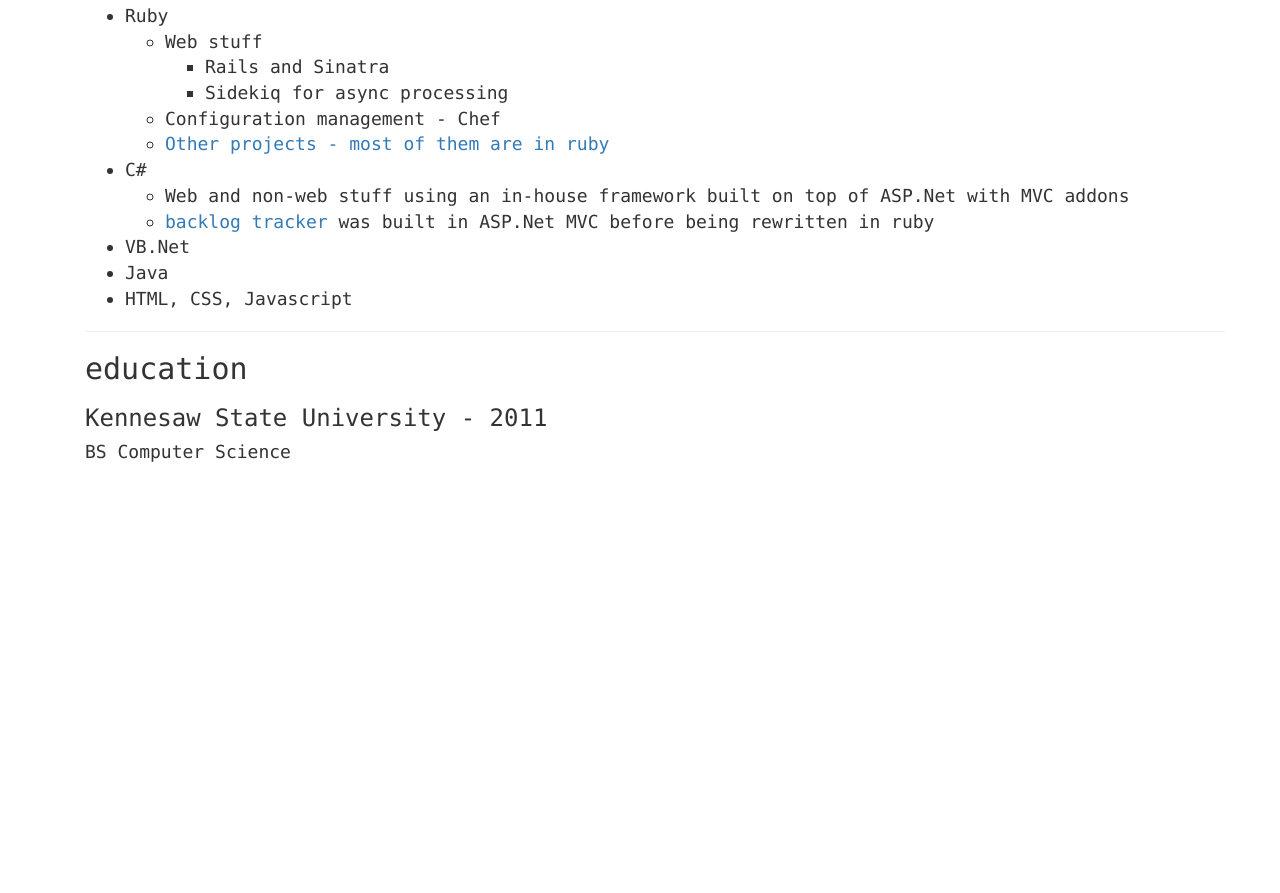
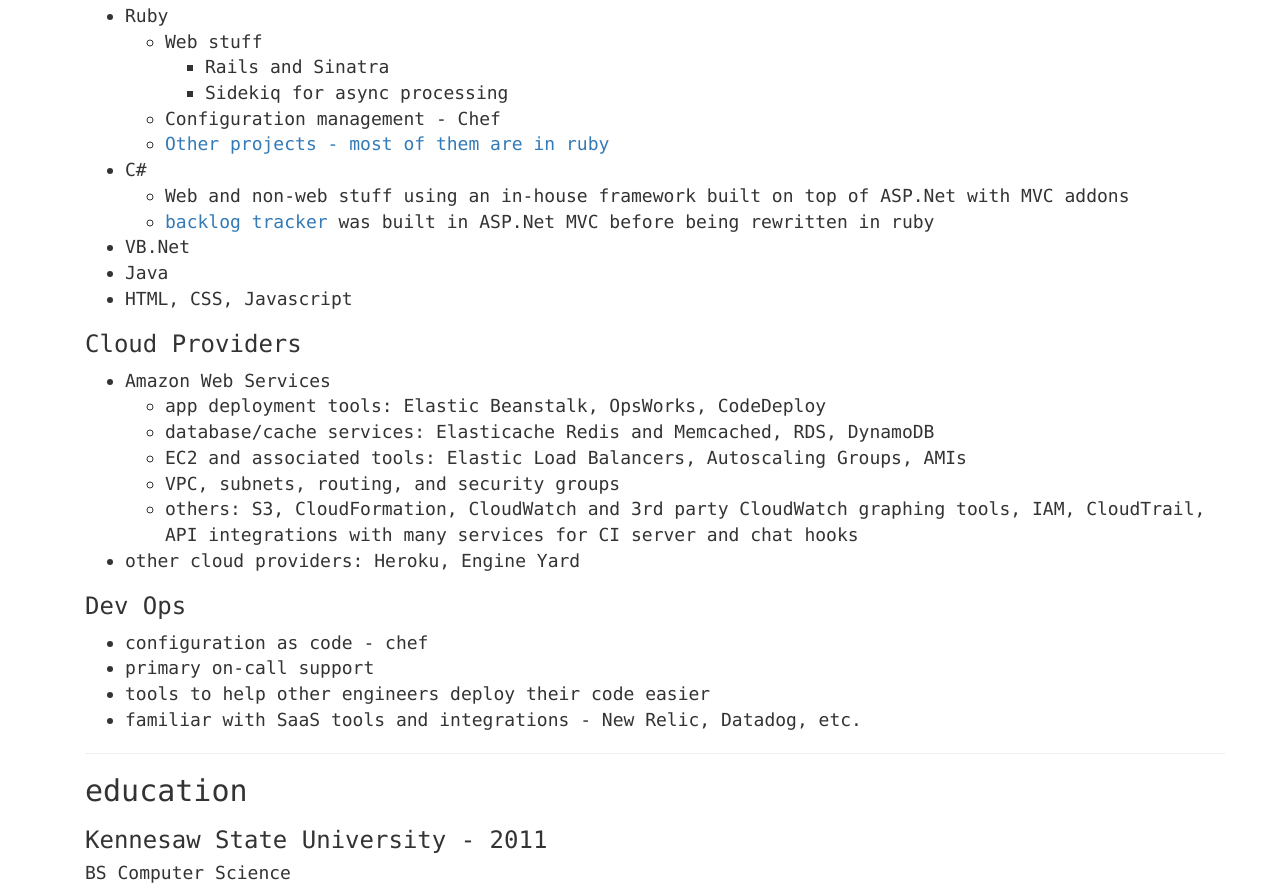
Before and after one commit to tkling/tkling.github.io, a plain HTML site: page resume.html in a window 1280 px wide. Shown: the part 1016-1909 px from the top of the page. Before the commit the page ends 1488 px from the top, so only its background shows below. Drawn offline with nearby package versions, Linux system fonts and the light colour scheme.

Commit message:
ops details

```diff
--- a/resume.html
+++ b/resume.html
@@ -88,6 +88,28 @@
             <li>Java</li>
             <li>HTML, CSS, Javascript</li>
           </ul>
+
+          <h3>Cloud Providers</h3>
+          <ul>
+            <li>Amazon Web Services
+              <ul>
+                <li>app deployment tools: Elastic Beanstalk, OpsWorks, CodeDeploy</li>
+                <li>database/cache services: Elasticache Redis and Memcached, RDS, DynamoDB</li>
+                <li>EC2 and associated tools: Elastic Load Balancers, Autoscaling Groups, AMIs</li>
+                <li>VPC, subnets, routing, and security groups</li>
+                <li>others: S3, CloudFormation, CloudWatch and 3rd party CloudWatch graphing tools, IAM, CloudTrail, API integrations with many services for CI server and chat hooks</li>
+              </ul>
+            </li>
+            <li>other cloud providers: Heroku, Engine Yard</li>
+          </ul>
+
+          <h3>Dev Ops</h3>
+          <ul>
+            <li>configuration as code - chef</li>
+            <li>primary on-call support</li>
+            <li>tools to help other engineers deploy their code easier</li>
+            <li>familiar with SaaS tools and integrations - New Relic, Datadog, etc.</li>
+          </ul>
         </p>
         <hr />
 
```
